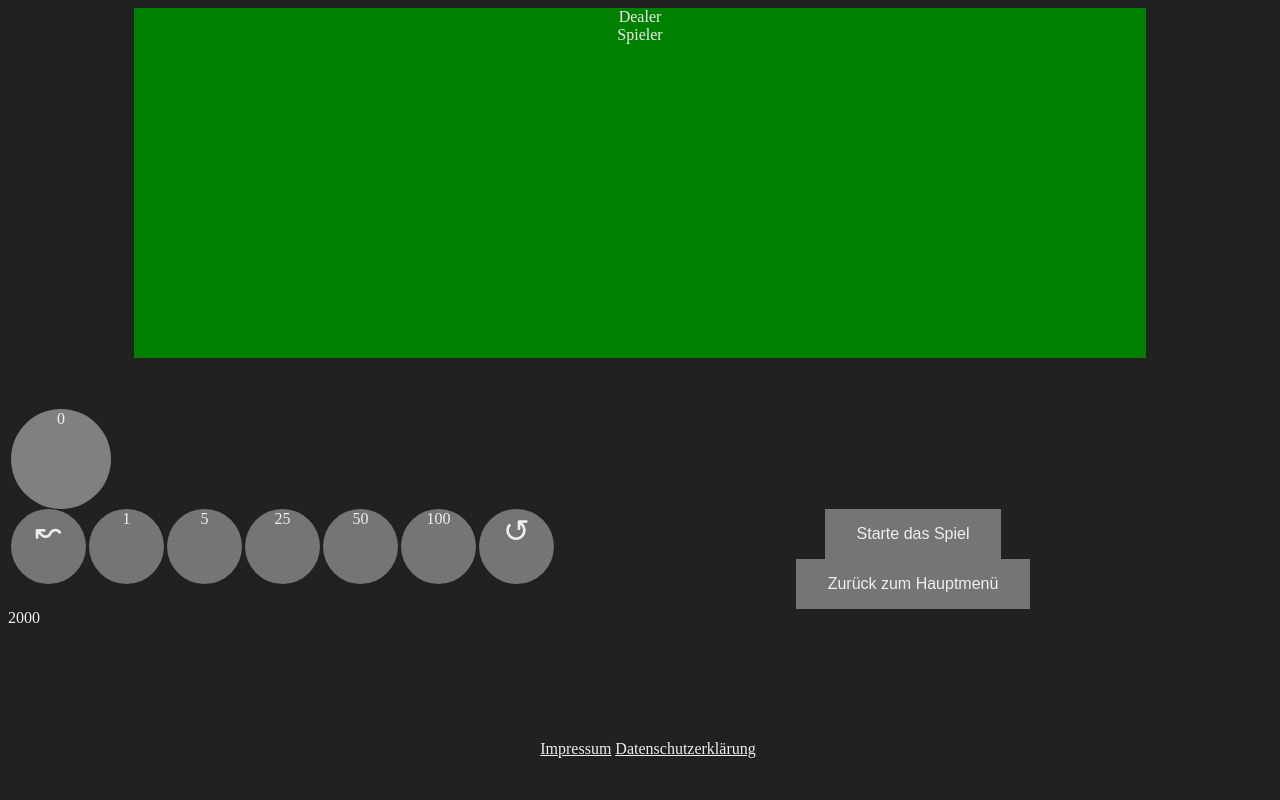
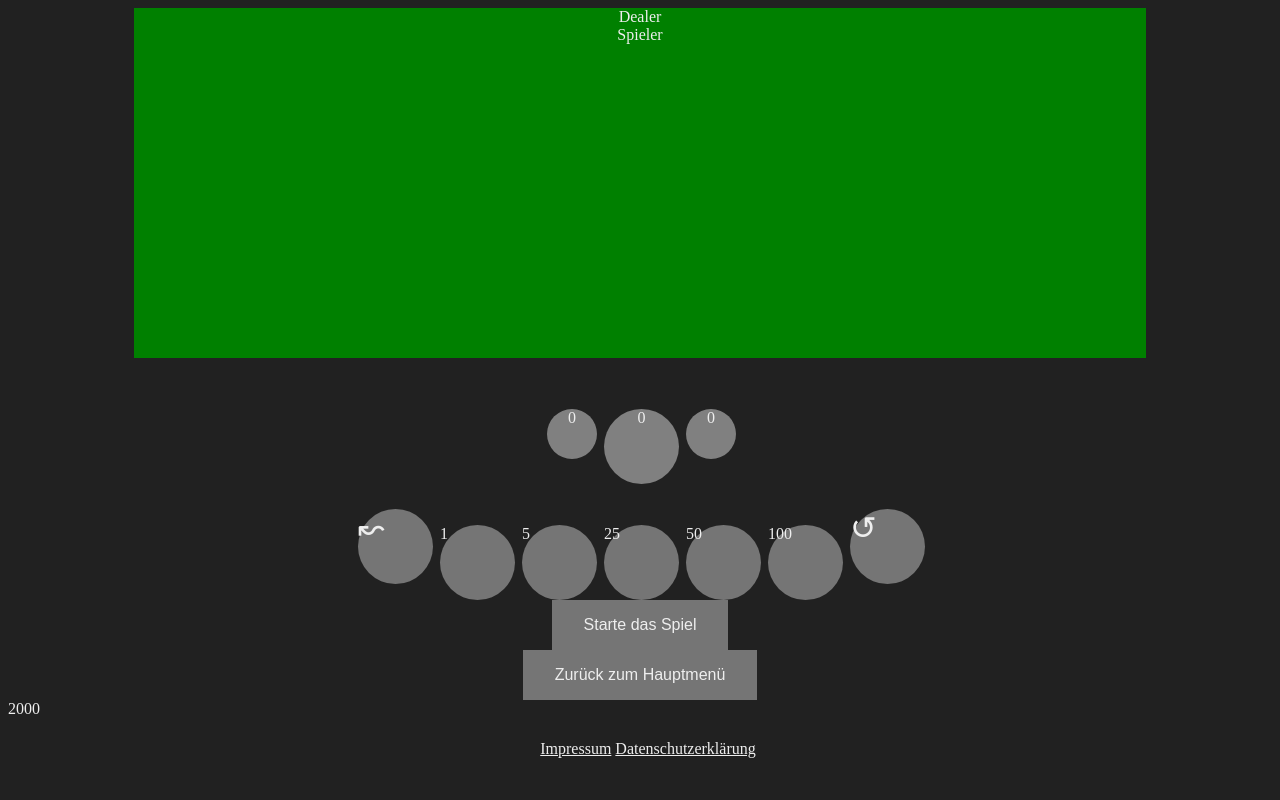
Before and after one commit to DJJayT/Blackjack, a PHP site: page /singleplayer in a window 1280 px wide. Run offline with PHP 8.4, Linux system fonts and the light colour scheme.

Commit message:
Chips und Bets gecentert Betfelder angepasst

```diff
--- a/private/views/singleplayer/singleplayerbody.html
+++ b/private/views/singleplayer/singleplayerbody.html
@@ -21,8 +21,20 @@
     <button type="button" id="split" class="center">⇋</button>
 </div>
 
-<div id="bet" class="bet center chip clickable">
-    <a id="playerbet">0</a>
+<div id="bets" class="center">
+
+    <div id="sidebet1" class="sidebet center chip clickable">
+        <a id="sidebet_21+3">0</a>
+    </div>
+
+    <div id="bet" class="bet center chip clickable">
+        <a id="playerbet">0</a>
+    </div>
+
+    <div id="sidebet2" class="sidebet center chip clickable">
+        <a id="sidebet_pair">0</a>
+    </div>
+
 </div>
 
 <div id="chips" class="center">
--- a/public/styles/singleplayer.css
+++ b/public/styles/singleplayer.css
@@ -26,8 +26,26 @@
 }
 
 #bet {
-    width: 100px;
+    width: 75px;
+    height: 75px;
+    background-color: grey;
+    text-align: center;
+}
+
+#bets {
     height: 100px;
+}
+
+#sidebet1{
+    width: 50px;
+    height: 50px;
+    background-color: grey;
+    text-align: center;
+}
+
+#sidebet2{
+    width: 50px;
+    height: 50px;
     background-color: grey;
     text-align: center;
 }
@@ -66,11 +84,11 @@
 
 .symbol {
     font-size: 2rem;
-    float: left;
+    display: inline-flex;
 }
 
 .playchip{
-    float: left;
+    display: inline-flex;
 }
 
 .center {
@@ -85,6 +103,14 @@
     margin-left: 5px;
 }
 
+.bet {
+    height: 50px;
+    display: inline-flex;
+}
+
+.sidebet{
+    display: inline-flex;
+}
 /*.playertext {
     position: absolute;
     bottom: 300px;
```
